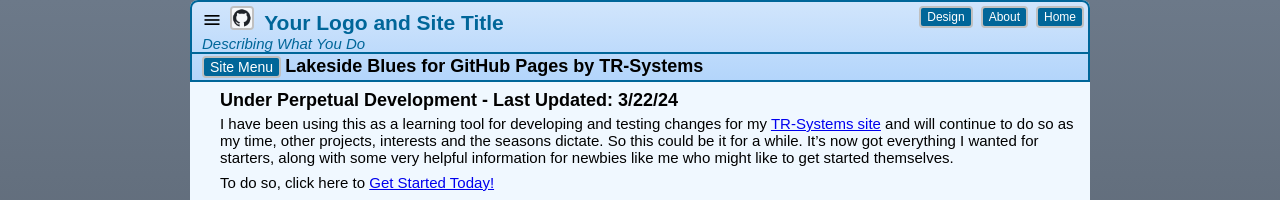
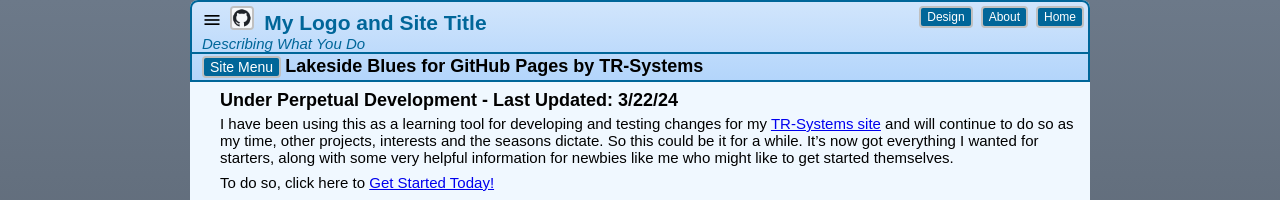
Before and after one commit to trs56/lakeside, a Jekyll site: the page built from index.md, in a window 1280 px wide. Shown: the top 200 px of the page. Built offline with Jekyll 4.4.1, drawn with Linux system fonts in a browser that asks for light colours; our own code applies the rules of GitHub Pages for plain Markdown files.

Commit message:
Update _config.yml

```diff
--- a/_config.yml
+++ b/_config.yml
@@ -8,7 +8,7 @@
 
 # Keep your title short for best viewing on small screens
 # Description is removed from small screens so you can make it long here
-title: Your Logo and Site Title
+title: My Logo and Site Title
 description: Describing What You Do
 
 # Optional Header Elements
```
